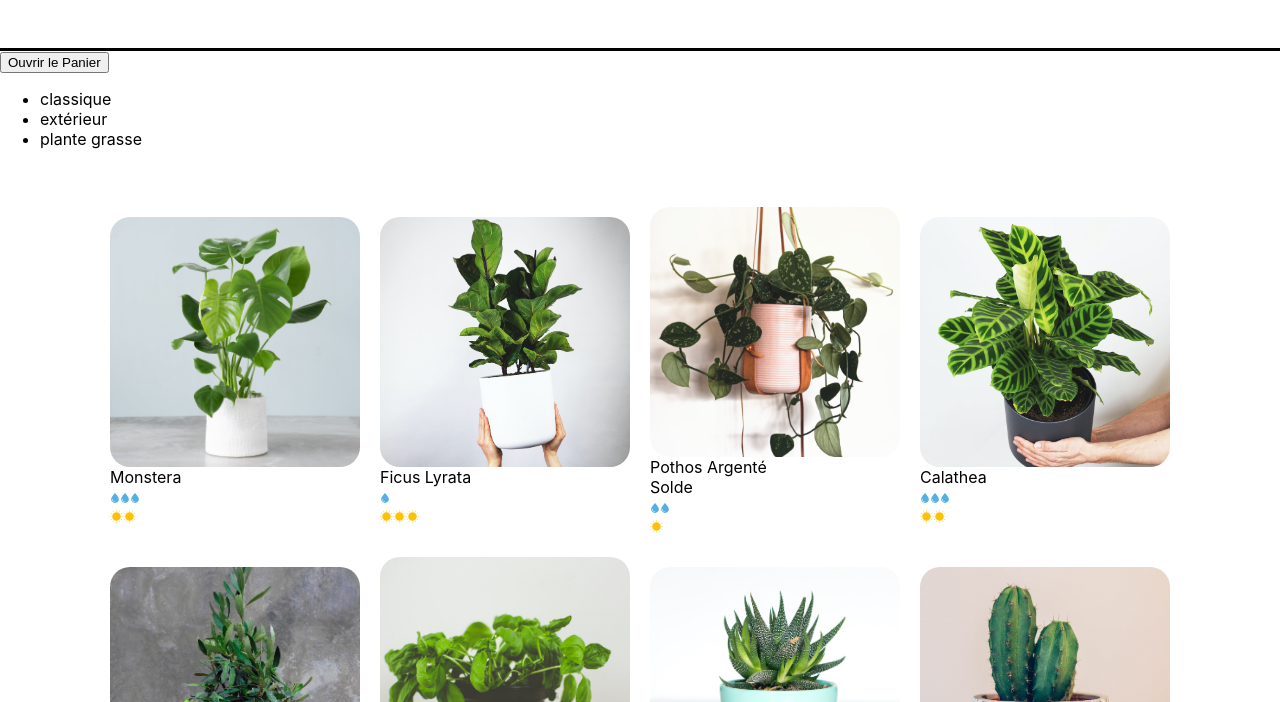
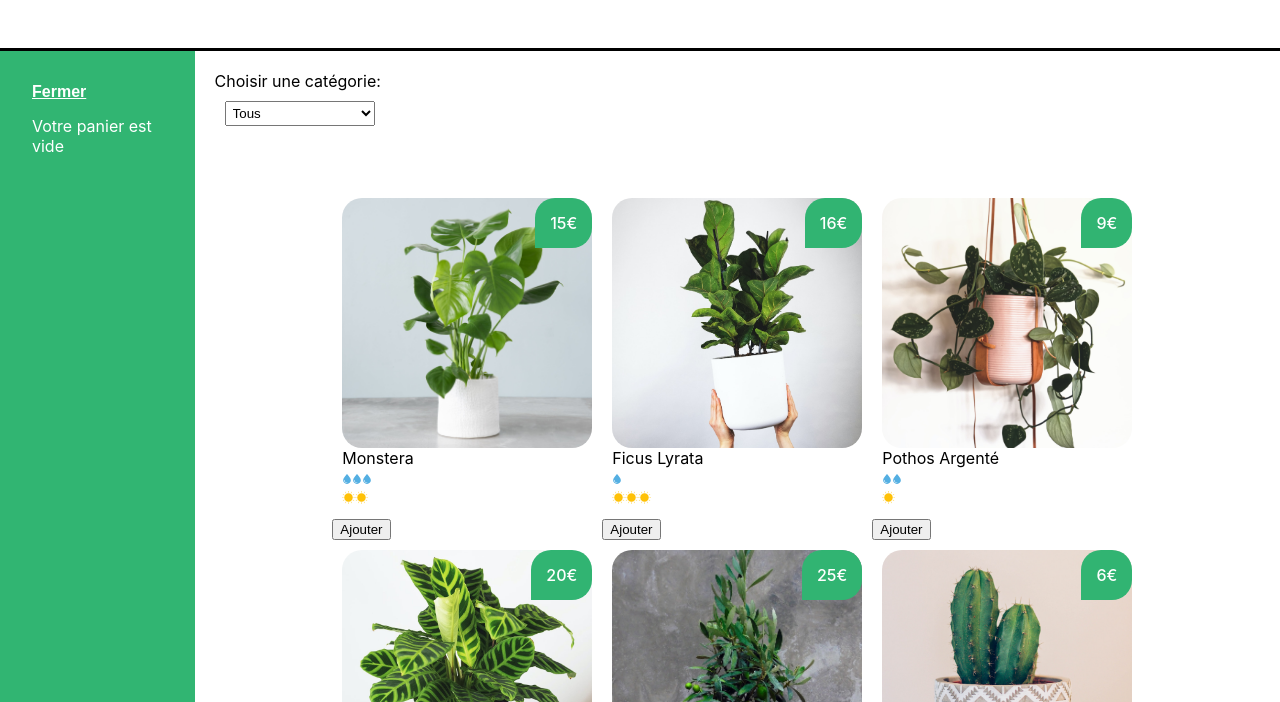
Before and after one commit to Abdalodj/work-with-react-1, a React app: page / in a window 1280 px wide. Shown: the part 98-800 px from the top of the page. Built offline with nearby package versions, Linux system fonts and the light colour scheme.

Commit message:
P3C2 Lesson Â& Exercise

```diff
--- a/src/components/App.js
+++ b/src/components/App.js
@@ -3,8 +3,12 @@ import logo from '../assets/logo.png'
 import Cart from './Cart';
 import ShoppingList from "./ShoppingList";
 import Footer from "./Footer";
+import {useState} from "react";
+import '../styles/Layout.css'
 
 function App() {
+    const [cart, updateCart] = useState([])
+
     return (
         <div>
             <Banner>
@@ -12,8 +16,8 @@ function App() {
                 <h1 className='lmj-title'>La maison jungle</h1>
             </Banner>
             <div className='lmj-layout-inner'>
-                <Cart />
-                <ShoppingList />
+                <Cart cart={cart} updateCart={updateCart} />
+                <ShoppingList cart={cart} updateCart={updateCart} />
             </div>
             <Footer />
         </div>);
--- a/src/components/Cart.js
+++ b/src/components/Cart.js
@@ -2,29 +2,46 @@ import {useState} from "react";
 import '../styles/Cart.css';
 
 
-export default function Cart() {
-    const monsteraPrice = 8
-    const [cart, updateCart] = useState(0)
-    const [isOpen, setIsOpen] = useState(false)
-
+export default function Cart({ cart, updateCart }) {
+    const [isOpen, setIsOpen] = useState(true)
+    const total = cart.reduce(
+        (acc, plantType) => acc + plantType.amount * plantType.price,
+        0
+    )
     return isOpen ? (
         <div className='lmj-cart'>
-            <button onClick={() => setIsOpen(false)}>Fermer</button>
-            <h2>Panier</h2>
-            <div>
-                Monstera : {monsteraPrice}€
-                <button onClick={() => updateCart(cart + 1)}>
-                    Ajouter
-                </button>
-            </div>
-            <h3>Total : {monsteraPrice * cart}€</h3>
-            {
-                cart > 0 && <button onClick={() => updateCart(0)}>
-                    Vider le panier
-                </button>
-            }
+            <button
+                className='lmj-cart-toggle-button'
+                onClick={() => setIsOpen(false)}
+            >
+                Fermer
+            </button>
+            {cart.length > 0 ? (
+                <div>
+                    <h2>Panier</h2>
+                    <ul>
+                        {cart.map(({ name, price, amount }, index) => (
+                            <div key={`${name}-${index}`}>
+                                {name} {price}€ x {amount}
+                            </div>
+                        ))}
+                    </ul>
+                    <h3>Total :{total}€</h3>
+                    {
+                        cart.length > 0 && <button onClick={() => updateCart([])}>Vider le panier</button>}
+                </div>
+            ) : (
+                <div>Votre panier est vide</div>
+            )}
         </div>
     ) : (
-        <button onClick={() => setIsOpen(true)}>Ouvrir le Panier</button>
+        <div className='lmj-cart-closed'>
+            <button
+                className='lmj-cart-toggle-button'
+                onClick={() => setIsOpen(true)}
+            >
+                Ouvrir le Panier
+            </button>
+        </div>
     )
 }
--- /dev/null
+++ b/src/components/Categories.js
@@ -0,0 +1,30 @@
+import {useState} from "react";
+
+export function Categories({updatePlants, categories}) {
+    const [categ, updateCateg] = useState('default')
+    function change(category) {
+        updateCateg(category);
+        updatePlants(category);
+    }
+
+    return (
+        <div style={{margin: '20px'}}>
+            <label htmlFor="cars">Choisir une catégorie:</label>
+            <br/>
+            <select
+                name="cars"
+                id="cars"
+                style={{width: '150px', margin: '10px', padding: '3px'}}
+                value={categ}
+                onChange={(e) => change(e.target.value)}
+            >
+                <option value="default">Tous</option>
+                {categories.map((item) => (
+                    <option key={item} value={item}>
+                        {item}
+                    </option>
+                ))}
+            </select>
+        </div>
+    );
+}
--- a/src/components/PlantItem.js
+++ b/src/components/PlantItem.js
@@ -5,17 +5,16 @@ function handleClick(e) {
     console.log('✨ Ceci est mon event :', e)
 }
 
-export function PlantItem({name, cover, id, light, water, isSpecialOffer}) {
+export function PlantItem({name, cover, water, light, price}) {
     return (
-        <li className='lmj-plant-item' key={id} /*onClick={handleClick}*/>
+        <li className='lmj-plant-item' onClick={handleClick}>
+            <span className='lmj-plant-item-price'>{price}€</span>
             <img src={cover} alt={`${name} cover`} className="lmj-plant-item-cover"/>
             {name}
-            {
-                isSpecialOffer &&
-                <div className="lmj-sales">Solde</div>
-            }
-            <CareScale careType='water' scaleValue={water} />
-            <CareScale careType='light' scaleValue={light} />
+            <div>
+                <CareScale careType='water' scaleValue={water} />
+                <CareScale careType='light' scaleValue={light} />
+            </div>
         </li>
     );
 }
--- a/src/components/ShoppingList.js
+++ b/src/components/ShoppingList.js
@@ -1,32 +1,56 @@
 import {plantList} from '../datas/plantList'
 import '../styles/ShoppingList.css'
 import {PlantItem} from "./PlantItem";
+import {Categories} from "./Categories";
+import {useState} from "react";
 
-function CategoryList() {
+
+function ShoppingList({cart, updateCart}) {
     const categoryList = Array.from(
         new Set(
             plantList.map(x => x.category)
         )
     );
+    const [plants, updatePlants] = useState(plantList)
+
+    function updateListPlants(category) {
+        if (category === 'default') {
+            updatePlants(plantList);
+        } else {
+            updatePlants(plantList.filter(x => x.category === category));
+        }
+    }
+
+    function addToCart(name, price) {
+        const currentPlantSaved = cart.find((plant) => plant.name === name)
+        if (currentPlantSaved) {
+            const cartFilteredCurrentPlant = cart.filter(
+                (plant) => plant.name !== name
+            )
+            updateCart([
+                ...cartFilteredCurrentPlant,
+                { name, price, amount: currentPlantSaved.amount + 1 }
+            ])
+        } else {
+            updateCart([...cart, { name, price, amount: 1 }])
+        }
+    }
 
     return (
-        <ul>
-            {categoryList.map((item) => (
-                <li key={item}>
-                    {item}
-                </li>
-            ))}
-        </ul>
-    );
-}
-
-function ShoppingList() {
-    return (
         <div>
-            <CategoryList/>
+            <Categories updatePlants={updateListPlants} categories={categoryList}/>
             <ul className='lmj-plant-list'>
-                {plantList.map((plant, index) => (
-                    <PlantItem {...plant}/>
+                {plants.map(({ id, cover, name, water, light, price }) => (
+                    <div key={id}>
+                        <PlantItem
+                            cover={cover}
+                            name={name}
+                            water={water}
+                            light={light}
+                            price={price}
+                        />
+                        <button onClick={() => addToCart(name, price)}>Ajouter</button>
+                    </div>
                 ))}
             </ul>
         </div>
--- a/src/datas/plantList.js
+++ b/src/datas/plantList.js
@@ -12,29 +12,31 @@ import succulent from "../assets/succulent.jpg";
 export const plantList = [
     {
         name: 'monstera',
-        cover: monstera,
         category: 'classique',
         id: '1ed',
-        isBestSale: true,
         light: 2,
-        water: 3
+        water: 3,
+        cover: monstera,
+        price: 15
     },
     {
         name: 'ficus lyrata',
-        cover: lyrata,
         category: 'classique',
         id: '2ab',
         light: 3,
-        water: 1
+        water: 1,
+        cover: lyrata,
+        price: 16
     },
+
     {
         name: 'pothos argenté',
-        cover: pothos,
         category: 'classique',
         id: '3sd',
-        isSpecialOffer: true,
         light: 1,
-        water: 2
+        water: 2,
+        cover: pothos,
+        price: 9
     },
     {
         name: 'calathea',
@@ -42,33 +44,18 @@ export const plantList = [
         id: '4kk',
         light: 2,
         water: 3,
-        cover: calathea
+        cover: calathea,
+
+        price: 20
     },
     {
         name: 'olivier',
-        cover: olivier,
         category: 'extérieur',
         id: '5pl',
         light: 3,
-        water: 1
-    },
-    {
-        name: 'basilique',
-        cover: basil,
-        category: 'extérieur',
-        id: '7ie',
-        isBestSale: true,
-        isSpecialOffer: true,
-        light: 2,
-        water: 3
-    },
-    {
-        name: 'succulente',
-        cover: succulent,
-        category: 'plante grasse',
-        id: '9vn',
-        light: 2,
-        water: 1
+        water: 1,
+        cover: olivier,
+        price: 25
     },
 
     {
@@ -77,7 +64,26 @@ export const plantList = [
         id: '8fp',
         light: 2,
         water: 1,
-        cover: cactus
+        cover: cactus,
+        price: 6
+    },
+    {
+        name: 'basilique',
+        category: 'extérieur',
+        id: '7ie',
+        light: 2,
+        water: 3,
+        cover: basil,
+        price: 5
+    },
+    {
+        name: 'succulente',
+        category: 'plante grasse',
+        id: '9vn',
+        light: 2,
+        water: 1,
+        cover: succulent,
+        price: 8
     },
 
     {
@@ -86,6 +92,7 @@ export const plantList = [
         id: '6uo',
         light: 2,
         water: 2,
-        cover: mint
+        cover: mint,
+        price: 4
     }
 ]
--- a/src/styles/Cart.css
+++ b/src/styles/Cart.css
@@ -5,7 +5,7 @@
 	display: flex;
 	flex-direction: column;
 	justify-content: flex-start;
-	width: 200px;
+	width: 300px;
 }
 
 .lmj-cart-add-button {
@@ -18,15 +18,19 @@
 	outline: none;
 	border: none;
 	font-weight: 600;
+	font-size: medium;
+	text-decoration: underline;
 	cursor: pointer;
 	align-self: self-start;
 	padding: 0;
 	color: white;
+	align-self: self-start;
+	margin-bottom: 15px;
 }
 
 .lmj-cart-closed {
 	padding: 32px;
-	width: 200px;
+	width: 300px;
 }
 
 .lmj-cart-closed > button {
--- a/src/styles/PlantItem.css
+++ b/src/styles/PlantItem.css
@@ -12,4 +12,16 @@
 	justify-content: center;
 	flex-direction: column;
 	text-transform: capitalize;
+	position: relative;
 }
+
+.lmj-plant-item-price {
+	position: absolute;
+	border-radius: 20px 20px 20px 0;
+	background-color: #31b472;
+	color: white;
+	padding: 15px;
+	right: 0;
+	top: 0;
+	font-weight: 500;
+}
```
